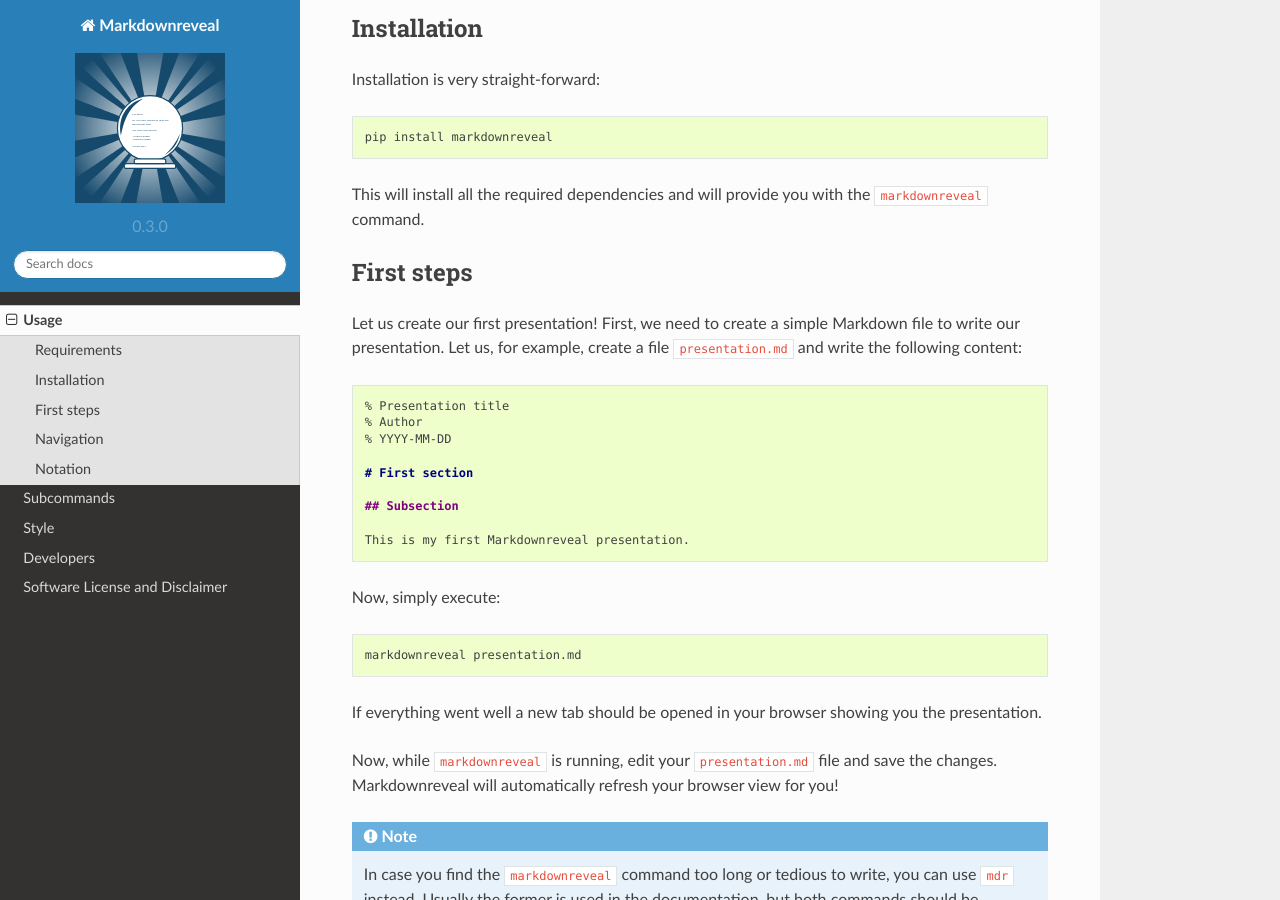
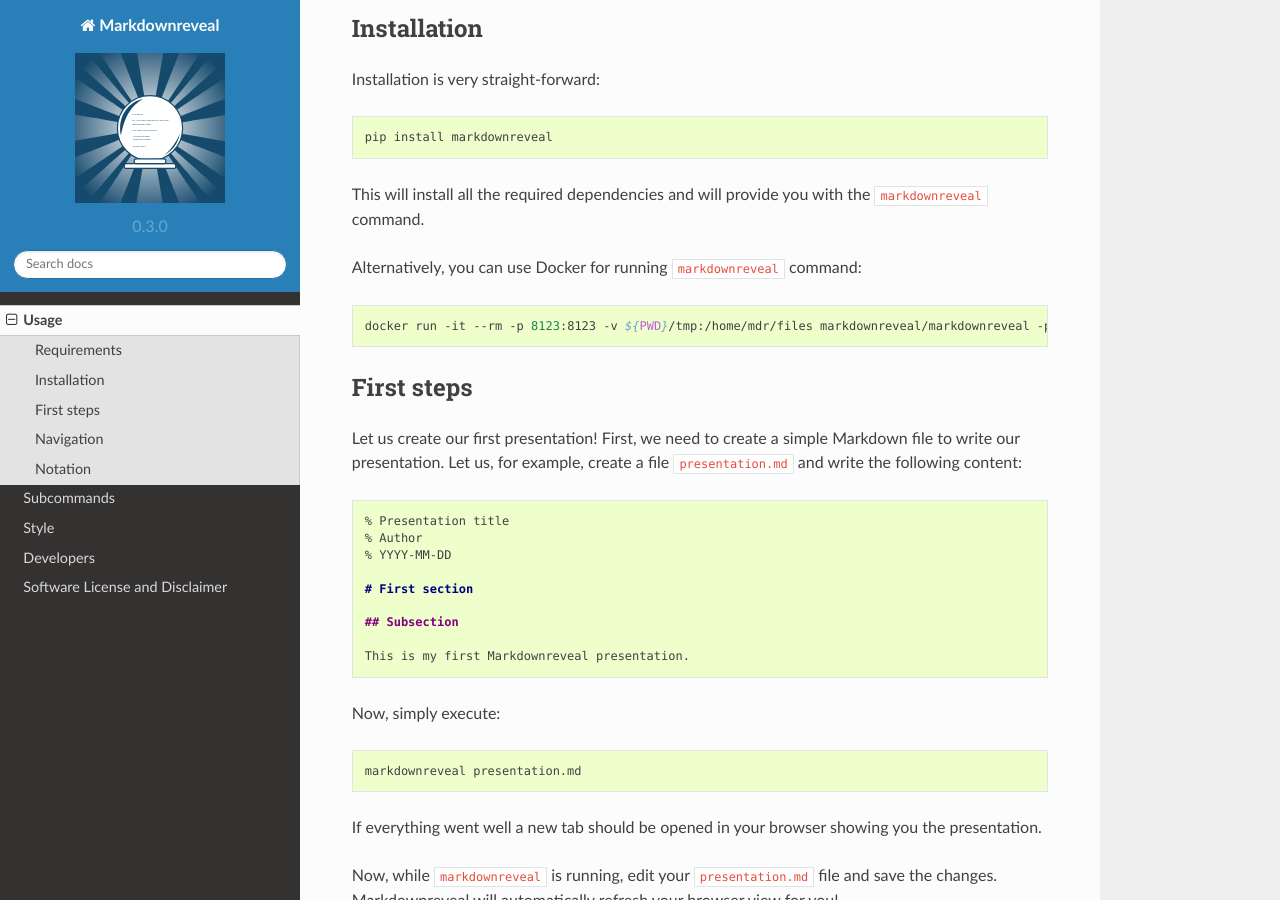
Before and after one commit to markdownreveal/markdownreveal, a Sphinx documentation site: the page built from docs/source/usage.rst, in a window 1280 px wide and 900 px high, scrolled down 570 px. Built offline with Sphinx 7.4.7 and the Read the Docs theme 2.0.0, drawn with Linux system fonts in a browser that asks for light colours; formulas are drawn with MathJax 3.

Commit message:
initial Docker file. #6

```diff
--- a/docs/source/usage.rst
+++ b/docs/source/usage.rst
@@ -38,6 +38,12 @@ Installation is very straight-forward:
 
 This will install all the required dependencies and will provide you with the
 ``markdownreveal`` command.
+
+Alternatively, you can use Docker for running ``markdownreveal`` command:
+
+.. code-block:: bash
+
+   docker run -it --rm -p 8123:8123 -v ${PWD}/tmp:/home/mdr/files markdownreveal/markdownreveal -p 8123 -h 0.0.0.0 presentation.md
 
 
 .. index:: first steps
```
Also changed, not shown: 1 other file.
